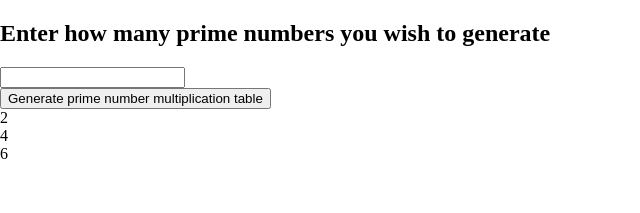
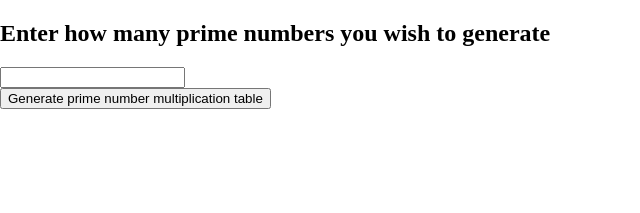
Before and after one commit to Alequin/Prime_tables, a React app: page / in a window 1280 px wide. Shown: the top 213 px of the page, without its empty margins (0-640 px from the left). Built offline with nearby package versions, Linux system fonts and the light colour scheme; the HTML template or start-up script is replaced by a standard one.

Commit message:
Table: removed test cells

```diff
--- a/src/components/table/Table.jsx
+++ b/src/components/table/Table.jsx
@@ -1,4 +1,5 @@
 import React from "react"
+import PropTypes from 'prop-types'
 import Cell from "./cell/Cell.jsx"
 
 class Table extends React.Component{
@@ -10,12 +11,14 @@ class Table extends React.Component{
   render(){
     return (
       <section className="table-container">
-        <Cell value={2}/>
-        <Cell value={4}/>
-        <Cell value={6}/>
+
       </section>
     )
   }
 }
 
+Table.propTypes = {
+  primeNumberCount: PropTypes.number,
+}
+
 export default Table
```
